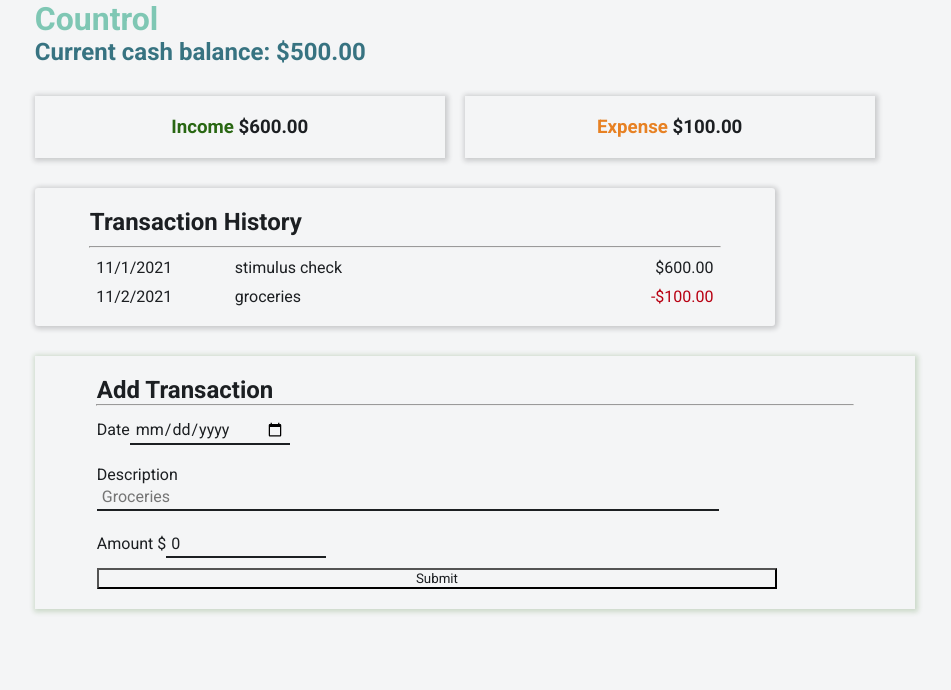
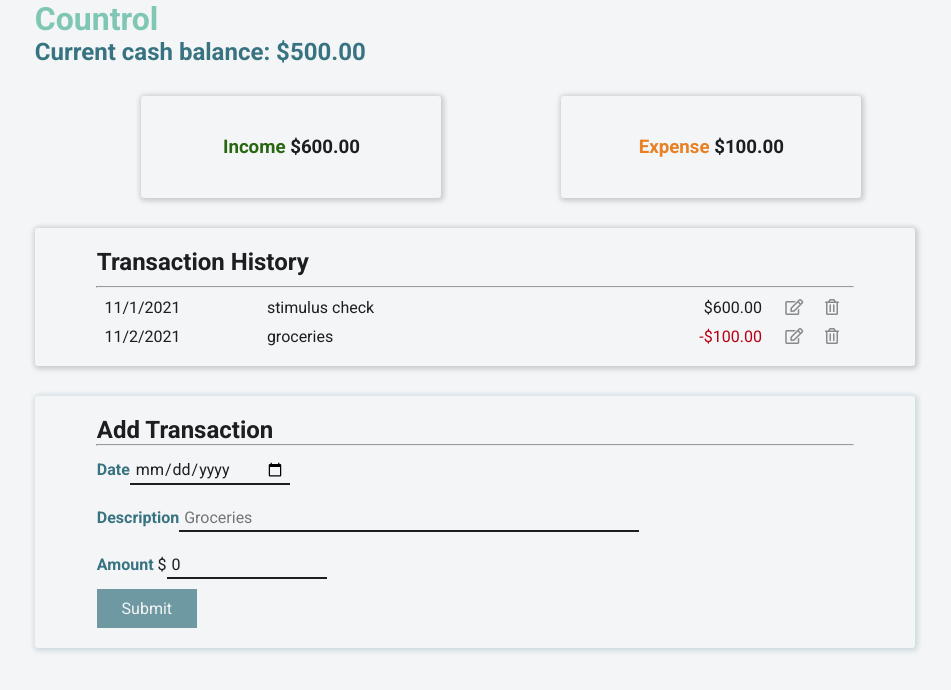
Before and after one commit to Luna5678/expense-tracker, a React (Create React App) app: page / in a window 1280 px wide. Shown: the top 690 px of the page, without its empty margins (81-1032 px from the left). Built offline with nearby package versions, Linux system fonts and the light colour scheme.

Commit message:
Adds more styling to page

```diff
--- a/public/index.html
+++ b/public/index.html
@@ -10,6 +10,11 @@
       content="Web site created using create-react-app"
     />
     <link rel="apple-touch-icon" href="%PUBLIC_URL%/logo192.png" />
+
+    <!-- Font Awesome -->
+    <link rel="stylesheet" href="https://pro.fontawesome.com/releases/v5.10.0/css/all.css"
+      integrity="sha384-AYmEC3Yw5cVb3ZcuHtOA93w35dYTsvhLPVnYs9eStHfGJvOvKxVfELGroGkvsg+p" crossorigin="anonymous" />
+
     <!--
       manifest.json provides metadata used when your web app is installed on a
       user's mobile device or desktop. See https://developers.google.com/web/fundamentals/web-app-manifest/
--- a/src/App.scss
+++ b/src/App.scss
@@ -16,6 +16,10 @@ $color-blue: #377381;
   width: 90%;
   max-width: 1200px;
   margin: auto;
+}
+
+.box {
+  border-radius: 3px;
 }
 
 .brand {
@@ -38,32 +42,43 @@ $color-blue: #377381;
 
 .income-expense-container {
   display: flex;
-  margin: 30px 0;
-  gap: 20px;
+  margin: 30px auto;
 }
 
 .income-expense-box {
   text-align: center;
-  padding: 20px;
   box-shadow: 1px 1px 5px 2px rgba($color-black, 0.2);
+  width: 300px;
+  padding: 40px 0;
 }
 
 .transaction-container {
   margin: 30px 0;
   padding: 20px 20px;
-  width: 700px;
   box-shadow: 1px 1px 5px 2px rgba($color-black, 0.2);
-  border-radius: 3px;
   display: grid;
   gap: 10px;
 }
 
 .transaction {
   display: grid;
-  grid-template-columns: 20% 1fr 20%;
+  grid-template-columns: 20% 1fr 20% 5% 5%;
+
+  i {
+    text-align: center;
+  }
+}
+
+.edit-transaction-icon {
+  color: rgba($color-black, 0.5);
+
+  &:hover {
+    color: $color-black;
+  }
 }
 
 .transaction-amount {
+  padding-right: 20px;
   text-align: end;
 }
 
@@ -71,15 +86,20 @@ $color-blue: #377381;
   color: $color-red;
 }
 
-.add-transaction-form {
+.add-transaction-container {
   margin: 0;
   padding: 20px 20px;
-  box-shadow: 1px 1px 5px 2px rgba($color-green, 0.2);
+  box-shadow: 1px 1px 5px 2px rgba($color-blue, 0.2);
 }
 
 .form-control {
   margin: 0;
   padding: 10px 0;
+}
+
+.form-label {
+  color: $color-blue;
+  font-weight: 700;
 }
 
 input {
@@ -94,3 +114,22 @@ input[type="date"],
 input[type="number"] {
   width: 150px;
 }
+
+.input-amount {
+  width: 450px;
+}
+
+.submit-btn {
+  background: rgba($color-blue, 0.7);
+  border: none;
+  color: $color-white;
+  padding: 10px;
+  width: 100px;
+  font-family: $font-body;
+  font-size: 1rem;
+  transition: 0.5s;
+
+  &:hover {
+    background: $color-blue;
+  }
+}
--- a/src/components/AddTransaction.js
+++ b/src/components/AddTransaction.js
@@ -17,7 +17,10 @@ const AddTransaction = () => {
     setText('');
     setAmount('');
 
+    let newId = Math.floor(Math.random()*1000);
+
     const newTransaction = {
+      id: newId,
       date,
       text,
       amount: +amount
@@ -27,26 +30,26 @@ const AddTransaction = () => {
   }
 
   return (
-    <div className="add-transaction-form">
+    <div className="add-transaction-container box">
       <h2>Add Transaction</h2>
       <hr />
       <form onSubmit={handleSubmit}>
         <div className="form-control">
-          <label htmlFor="date">Date</label>
+          <label htmlFor="date" className="form-label">Date</label>
           <input id="date" name="date" type="date" value={date} onChange={e => setDate(e.target.value)} />
         </div>
 
         <div className="form-control">
-          <label htmlFor="text">Description</label>
-          <input id="text" name="text" type="text" placeholder="Groceries" value={text} onChange={e => setText(e.target.value)} />
+          <label htmlFor="text" className="form-label">Description</label>
+          <input id="text" name="text" type="text" placeholder="Groceries" className="input-amount" value={text} onChange={e => setText(e.target.value)} />
         </div>
 
         <div className="form-control">
-          <label htmlFor="amount">Amount $</label>
+          <label htmlFor="amount"><span className="form-label">Amount</span> $</label>
           <input id="amount" name="amount" type="number" placeholder="-100.00" value={amount} onChange={e => setAmount(e.target.value)} />
         </div>
 
-        <button type="submit">Submit</button>
+        <button type="submit" className="submit-btn">Submit</button>
       </form>
     </div>
   )
--- a/src/components/Balance.js
+++ b/src/components/Balance.js
@@ -6,7 +6,7 @@ const Balance = () => {
   const amountsArray = transactions.map(transaction => transaction.amount);
   const total = amountsArray.reduce((a,b) => a+b).toFixed(2);
   return (
-    <h2 className="heading">Current cash balance: ${total} </h2>
+    <h2 className="heading">Current cash balance: { total > 0 ? `$${total}` : `-$${(Math.abs(total)).toFixed(2)}` }</h2>
   )
 }
 
--- a/src/components/IncomeExpenses.js
+++ b/src/components/IncomeExpenses.js
@@ -4,17 +4,17 @@ import { GlobalContext } from '../context/GlobalState';
 const IncomeExpenses = () => {
   const { transactions } = useContext(GlobalContext);
   const amounts = transactions.map(transaction => transaction.amount);
-  const income = amounts.filter(amount => amount > 0).reduce((a,b) => a+b).toFixed(2);
-  const expense = Math.abs(amounts.filter(amount => amount < 0).reduce((a,b) => a+b)).toFixed(2);
+  const income = amounts.filter(amount => amount > 0).reduce((a,b) => (a+=b), 0).toFixed(2);
+  const expense = (amounts.filter(amount => amount < 0).reduce((a,b) => (a+=b), 0)*-1).toFixed(2);
 
   return (
     <div className="income-expense-container">
-      <div className="income-expense-box">
+      <div className="income-expense-box box">
         <h3>
         <span class="success">Income</span> ${income}
         </h3>
       </div>
-      <div className="income-expense-box">
+      <div className="income-expense-box box">
         <h3>
         <span class="warning">Expense</span> ${expense}
         </h3>
--- a/src/components/Transaction.js
+++ b/src/components/Transaction.js
@@ -1,5 +1,9 @@
+import { useContext } from 'react';
+import { GlobalContext } from '../context/GlobalState';
+
 const Transaction = ({ transaction }) => {
   const dateString = new Date(transaction.date).toLocaleDateString();
+  const { removeTransaction } = useContext(GlobalContext);
 
   return (
     <div className="transaction">
@@ -11,6 +15,12 @@ const Transaction = ({ transaction }) => {
         : `-$${Math.abs((transaction.amount)).toFixed(2)}`
         }
       </p>
+      <p>
+        <i className="far fa-edit edit-transaction-icon"></i>
+      </p>
+      <p>
+        <i className="far fa-trash-alt edit-transaction-icon" onClick={() => removeTransaction(transaction.id)}></i>
+      </p>
     </div>
   )
 }
--- a/src/components/TransactionContainer.js
+++ b/src/components/TransactionContainer.js
@@ -5,7 +5,7 @@ import Transaction from "./Transaction";
 const TransactionContainer = () => {
   const { transactions } = useContext(GlobalContext);
   return (
-    <div className="transaction-container">
+    <div className="transaction-container box">
       <h2>Transaction History</h2>
       <hr />
     {transactions.map((transaction,idx) => <Transaction key={idx} transaction={transaction} />)}
--- a/src/context/AppReducer.js
+++ b/src/context/AppReducer.js
@@ -6,5 +6,9 @@ export default (state,action) => {
       return {
         transactions: [...state.transactions, action.payload]
       }
+    case 'REMOVE_TRANSACTION':
+      return {
+        transactions: state.transactions.filter(transaction => transaction.id !== action.payload)
+      }
   }
 }
--- a/src/context/GlobalState.js
+++ b/src/context/GlobalState.js
@@ -4,11 +4,13 @@ import AppReducer from './AppReducer';
 const initialState = {
   transactions: [
     {
+      id: 0,
       text: "stimulus check",
       date: "2021-11-01",
       amount: 600
     },
     {
+      id: 1,
       text: "groceries",
       date: "2021-11-02",
       amount: -100
@@ -25,8 +27,12 @@ export const GlobalProvider = ({children}) => {
     dispatch({ type: 'ADD_TRANSACTION', payload: transaction })
   }
 
+  function removeTransaction(id) {
+    dispatch({ type: 'REMOVE_TRANSACTION', payload: id })
+  }
+
   return(
-    <GlobalContext.Provider value={{transactions: state.transactions, addTransaction}}>
+    <GlobalContext.Provider value={{transactions: state.transactions, addTransaction, removeTransaction}}>
       {children}
     </GlobalContext.Provider>
   )
```
